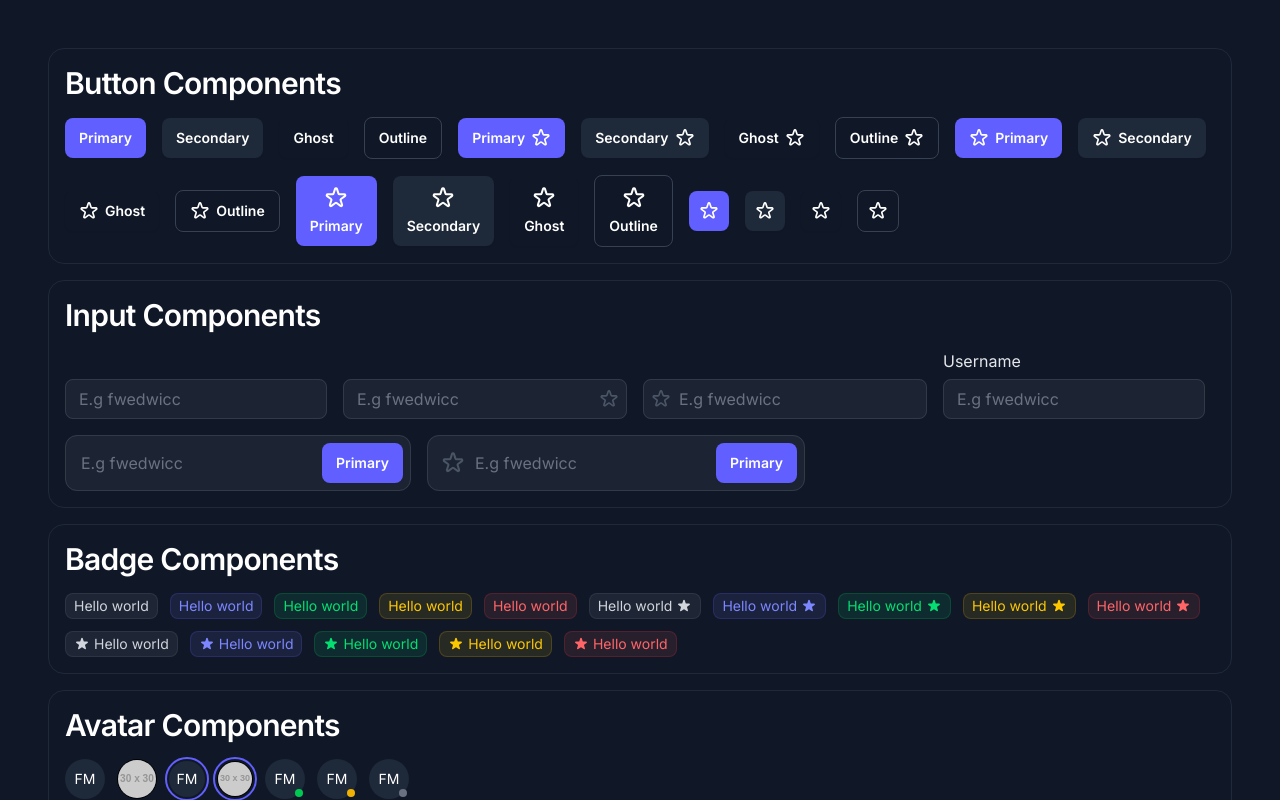
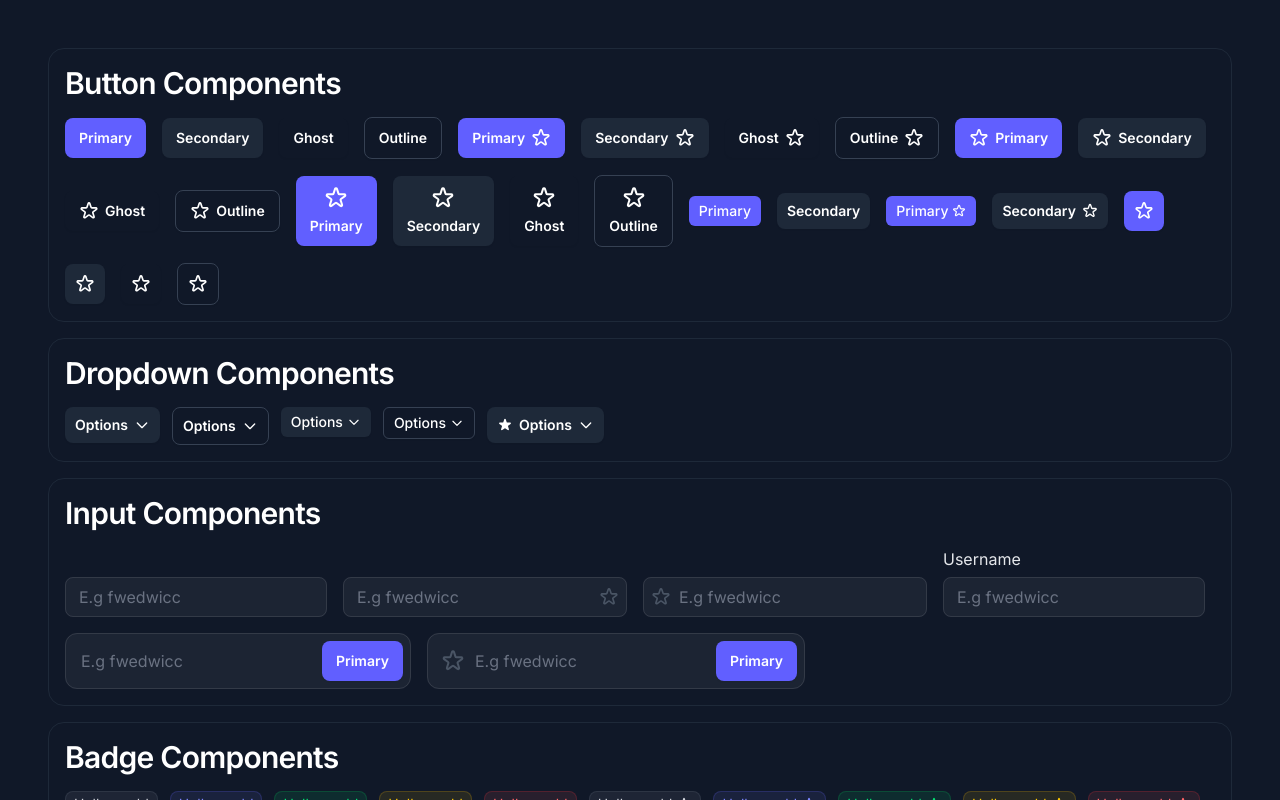
Before and after one commit to fwedwicc/FM-DailyUI-S2, a React (Vite) app: page /FM-DailyUI-S2/ui-collection in a window 1280 px wide. Shown: the top 800 px of the page. Built offline with nearby package versions, Linux system fonts and the light colour scheme.

Commit message:
feat: add Dropdown component and DropdownCollection; update Button and UI components for size and variant support; enhance Draft and UICollection pages to include Dropdown functionality

```diff
--- a/src/components/ButtonCollection.jsx
+++ b/src/components/ButtonCollection.jsx
@@ -74,6 +74,23 @@ const ButtonCollection = () => {
         <Button variant='outline' label='Outline' styles='flex-col-reverse'>
           <HiOutlineStar className='size-6' />
         </Button>
+
+        {/* Primary Button - Small */}
+        <Button label={'Primary'} size='sm' variant='primary'>
+        </Button>
+        {/* Outline Button - Medium */}
+        <Button label={'Secondary'} size='md' variant='secondary'>
+        </Button>
+
+        {/* Primary Button - Small */}
+        <Button label={'Primary'} size='sm' variant='primary'>
+          <HiOutlineStar className='size-3.5' />
+        </Button>
+        {/* Outline Button - Medium */}
+        <Button label={'Secondary'} size='md' variant='secondary'>
+          <HiOutlineStar className='size-4' />
+        </Button>
+
         {/* Primary Button - Icon */}
         <Button variant='primary' iconButton>
           <HiOutlineStar className='size-5' />
--- /dev/null
+++ b/src/components/DropdownCollection.jsx
@@ -0,0 +1,66 @@
+import React from 'react'
+import { Dropdown, Button } from '../components/ui'
+import { HiStar } from "react-icons/hi"
+
+const DropdownCollection = () => {
+  return (
+    <section className='border border-gray-800 p-4 rounded-2xl space-y-4'>
+      <h3>Dropdown Components</h3>
+      <div className='flex flex-wrap gap-3'>
+        {/* Secondary Dropdown */}
+        <Dropdown
+          variant="secondary"
+          size="md"
+          label="Options"
+        >
+          <Button label={'Option 1'} variant='ghost' styles='hover:bg-gray-900' />
+          <Button label={'Option 2'} variant='ghost' styles='hover:bg-gray-900' />
+          <Button label={'Option 3'} variant='ghost' styles='hover:bg-gray-900' />
+        </Dropdown>
+        {/* Outline Dropdown */}
+        <Dropdown
+          variant="outline"
+          size="md"
+          label="Options"
+        >
+          <Button label={'Option 1'} variant='ghost' styles='hover:bg-gray-900' />
+          <Button label={'Option 2'} variant='ghost' styles='hover:bg-gray-900' />
+          <Button label={'Option 3'} variant='ghost' styles='hover:bg-gray-900' />
+        </Dropdown>
+        {/* Secondary Dropdown - sm */}
+        <Dropdown
+          variant="secondary"
+          size="sm"
+          label="Options"
+        >
+          <Button label={'Option 1'} variant='ghost' styles='hover:bg-gray-900' />
+          <Button label={'Option 2'} variant='ghost' styles='hover:bg-gray-900' />
+          <Button label={'Option 3'} variant='ghost' styles='hover:bg-gray-900' />
+        </Dropdown>
+        {/* Outline Dropdown - sm */}
+        <Dropdown
+          variant="outline"
+          size="sm"
+          label="Options"
+        >
+          <Button label={'Option 1'} variant='ghost' styles='hover:bg-gray-900' />
+          <Button label={'Option 2'} variant='ghost' styles='hover:bg-gray-900' />
+          <Button label={'Option 3'} variant='ghost' styles='hover:bg-gray-900' />
+        </Dropdown>
+        {/* Secondary Dropdown - with Icon */}
+        <Dropdown
+          variant="secondary"
+          size="md"
+          label="Options"
+          icon={<HiStar className="size-4" />}
+        >
+          <Button label={'Option 1'} variant='ghost' styles='hover:bg-gray-900' />
+          <Button label={'Option 2'} variant='ghost' styles='hover:bg-gray-900' />
+          <Button label={'Option 3'} variant='ghost' styles='hover:bg-gray-900' />
+        </Dropdown>
+      </div>
+    </section>
+  )
+}
+
+export default DropdownCollection
--- a/src/components/index.js
+++ b/src/components/index.js
@@ -8,6 +8,7 @@ import BadgeCollection from './BadgeCollection'
 import AvatarCollection from './AvatarCollection'
 import RadioCollection from './RadioCollection'
 import CheckboxCollection from './CheckboxCollection'
+import DropdownCollection from './DropdownCollection'
 
 export {
   Header,
@@ -20,4 +21,5 @@ export {
   AvatarCollection,
   RadioCollection,
   CheckboxCollection,
+  DropdownCollection,
 }
--- a/src/components/ui/Button.jsx
+++ b/src/components/ui/Button.jsx
@@ -1,14 +1,17 @@
 import React from 'react'
 
-const baseStyle = 'flex items-center gap-1.5 rounded-lg text-sm font-semibold text-white shadow-xs focus-visible:outline-2 focus-visible:outline-offset-2 transition duration-300 ease-in-out'
+const baseStyle = 'flex items-center rounded-lg text-white shadow-xs focus-visible:outline-2 focus-visible:outline-offset-2 transition duration-300 ease-in-out'
+const sm = 'px-2.5 py-2 text-sm font-medium rounded-md leading-none gap-1'
+const md = 'md:px-2.5 px-1.5 md:py-2 py-1 text-sm font-semibold gap-1.5'
+const lg = 'md:px-3.5 px-3 md:py-2.5 py-2 text-sm font-semibold gap-1.5'
 const primaryStyle = 'bg-indigo-500 hover:bg-indigo-400 focus-visible:outline-indigo-500'
 const secondaryStyle = 'bg-gray-800 hover:bg-gray-700 focus-visible:outline-gray-800'
 const ghostyStyle = 'hover:bg-gray-800 focus-visible:outline-none'
 const outlineStyle = 'border border-gray-700 hover:bg-gray-800 focus-visible:outline-none'
 
-const Button = ({ styles, variant, label, disabled, onClick, iconButton, children }) => {
+const Button = ({ styles, variant, label, disabled, onClick, size, iconButton, children }) => {
   return (
-    <button type="submit" disabled={disabled} onClick={onClick} className={`${iconButton ? 'md:p-2.5 p-2' : 'md:px-3.5 px-3 md:py-2.5 py-2'} ${disabled ? 'opacity-40 cursor-not-allowed' : 'cursor-pointer'} ${baseStyle} ${styles} ${variant === 'primary' ? primaryStyle : variant === 'secondary' ? secondaryStyle : variant === 'ghost' ? ghostyStyle : variant === 'outline' ? outlineStyle : ''}`}>
+    <button type="submit" disabled={disabled} onClick={onClick} className={`${iconButton ? 'md:p-2.5 p-2' : size === 'sm' ? sm : size === 'md' ? md : lg} ${disabled ? 'opacity-40 cursor-not-allowed' : 'cursor-pointer'} ${baseStyle} ${styles} ${variant === 'primary' ? primaryStyle : variant === 'secondary' ? secondaryStyle : variant === 'ghost' ? ghostyStyle : variant === 'outline' ? outlineStyle : ''}`}>
       {label}
       {children}
     </button>
--- /dev/null
+++ b/src/components/ui/Dropdown.jsx
@@ -0,0 +1,49 @@
+import React, { useState } from 'react'
+import { HiOutlineChevronDown } from "react-icons/hi"
+
+const baseStyle = 'flex items-center justify-between rounded-lg text-white shadow-xs focus-visible:outline-2 focus-visible:outline-offset-2 transition duration-300 ease-in-out'
+const sm = 'px-2.5 py-2 text-sm font-medium rounded-md leading-none gap-1'
+const md = 'md:px-2.5 px-1.5 md:py-2 py-1 text-sm font-semibold gap-1.5'
+const lg = 'md:px-3.5 px-3 md:py-2.5 py-2 text-sm font-semibold gap-1.5'
+const secondaryStyle = 'bg-gray-800 hover:bg-gray-700 focus-visible:outline-gray-800'
+const ghostStyle = 'hover:bg-gray-800 focus-visible:outline-none'
+const outlineStyle = 'border border-gray-700 hover:bg-gray-800 focus-visible:outline-none'
+
+const Dropdown = ({ styles, variant, size, label, disabled, onClick, icon, children }) => {
+  const [isOpen, setIsOpen] = useState(false)
+
+  const handleClick = (e) => {
+    setIsOpen(!isOpen)
+    if (onClick) onClick(e)
+  }
+
+  return (
+    <div className="relative">
+      <button
+        type="button"
+        disabled={disabled}
+        onClick={handleClick}
+        className={`${size === 'sm' ? sm : size === 'md' ? md : lg} ${disabled ? 'opacity-40 cursor-not-allowed' : 'cursor-pointer'} ${baseStyle} ${styles} ${variant === 'secondary' ? secondaryStyle :
+          variant === 'ghost' ? ghostStyle :
+            variant === 'outline' ? outlineStyle : secondaryStyle
+          }`}
+      >
+        {icon && <span>{icon}</span>}
+        <span>{label}</span>
+        <HiOutlineChevronDown
+          className={`${size === 'sm' ? 'size-3.5' : 'size-4'} transition-transform duration-300 ${isOpen ? 'rotate-180' : 'rotate-0'}`}
+        />
+      </button>
+
+      {isOpen && (
+        <div className="absolute mt-2 w-auto min-w-max rounded-md bg-gray-800 shadow-lg z-10">
+          <div className="p-1.5">
+            {children}
+          </div>
+        </div>
+      )}
+    </div>
+  )
+}
+
+export default Dropdown
--- a/src/components/ui/index.js
+++ b/src/components/ui/index.js
@@ -6,6 +6,7 @@ import Avatar from './Avatar'
 import Radio from './Radio'
 import Checkbox from './Checkbox'
 import Textarea from './Textarea'
+import Dropdown from './Dropdown'
 
 export {
   Button,
@@ -16,4 +17,5 @@ export {
   Radio,
   Checkbox,
   Textarea,
+  Dropdown,
 }
--- a/src/pages/Draft.jsx
+++ b/src/pages/Draft.jsx
@@ -1,6 +1,6 @@
 import React from 'react'
 import { motion } from 'framer-motion'
-import { Button, Avatar, Input } from '../components/ui'
+import { Button, Dropdown, Avatar, Input } from '../components/ui'
 import { HiOutlineMenuAlt1, HiOutlineRefresh, HiOutlineBookmark, HiOutlineDeviceMobile, HiOutlineViewGrid } from "react-icons/hi"
 import useScrollToTop from '../hooks/useScrollToTop'
 
@@ -58,7 +58,7 @@ const Draft = () => {
       {/* Main Content */}
       <main className='grid lg:grid-cols-3 grid-cols-1 lg:ml-20 ml-0 h-screen border border-yellow-300/40'>
         {/* Side Content */}
-        <div className='z-50 p-4 lg:order-1 order-2 col-span-1 overflow-auto h-full border border-yellow-300/40'>
+        <div className='z-50 p-4 space-y-4 lg:order-1 order-2 col-span-1 overflow-auto h-full border border-yellow-300/40'>
           {/* Search */}
           <div className='relative'>
             <Input
@@ -78,17 +78,45 @@ const Draft = () => {
               </Button>
             </div>
           </div>
+          {/*  */}
+          <div className='flex items-center justify-between'>
+            <h4>Results</h4>
+            <Button variant='outline' label='Share' size='sm' styles='text-blue-300'>
+              <HiOutlineDeviceMobile className='size-4 stroke-[1.3px]' />
+            </Button>
+          </div>
           {/* Filters */}
           <div className='flex items-center gap-2'>
-            <Button variant='outline' label='Install app' styles=''>
-              <HiOutlineDeviceMobile className='size-6 stroke-[1.3px]' />
-            </Button>
-            <Button variant='outline' label='Install app' styles=''>
-              <HiOutlineDeviceMobile className='size-6 stroke-[1.3px]' />
-            </Button>
-            <Button variant='outline' label='Install app' styles=''>
-              <HiOutlineDeviceMobile className='size-6 stroke-[1.3px]' />
-            </Button>
+            <Dropdown
+              variant="secondary"
+              size="md"
+              label="Options"
+              icon={<HiOutlineRefresh className="size-4" />}
+            >
+              <Button label={'Option 1'} variant='ghost' styles='hover:bg-gray-900' />
+              <Button label={'Option 2'} variant='ghost' styles='hover:bg-gray-900' />
+              <Button label={'Option 3'} variant='ghost' styles='hover:bg-gray-900' />
+            </Dropdown>
+            <Dropdown
+              variant="secondary"
+              size="md"
+              label="Options"
+              icon={<HiOutlineRefresh className="size-4" />}
+            >
+              <Button label={'Option 1'} variant='ghost' styles='hover:bg-gray-900' />
+              <Button label={'Option 2'} variant='ghost' styles='hover:bg-gray-900' />
+              <Button label={'Option 3'} variant='ghost' styles='hover:bg-gray-900' />
+            </Dropdown>
+            <Dropdown
+              variant="secondary"
+              size="md"
+              label="Options"
+              icon={<HiOutlineRefresh className="size-4" />}
+            >
+              <Button label={'Option 1'} variant='ghost' styles='hover:bg-gray-900' />
+              <Button label={'Option 2'} variant='ghost' styles='hover:bg-gray-900' />
+              <Button label={'Option 3'} variant='ghost' styles='hover:bg-gray-900' />
+            </Dropdown>
           </div>
         </div>
         {/* Map */}
--- a/src/pages/UICollection.jsx
+++ b/src/pages/UICollection.jsx
@@ -1,7 +1,7 @@
 import React from 'react'
 import { motion } from 'framer-motion'
 import useScrollToTop from '../hooks/useScrollToTop'
-import { ButtonCollection, InputCollection, BadgeCollection, AvatarCollection, RadioCollection, CheckboxCollection } from '../components'
+import { ButtonCollection, InputCollection, BadgeCollection, AvatarCollection, RadioCollection, CheckboxCollection, DropdownCollection } from '../components'
 
 const UICollection = () => {
 
@@ -17,6 +17,8 @@ const UICollection = () => {
     >
       {/* Button Components */}
       <ButtonCollection />
+      {/* Dropdown Components */}
+      <DropdownCollection />
       {/* Input Components */}
       <InputCollection />
       {/* Badge Components */}
```
